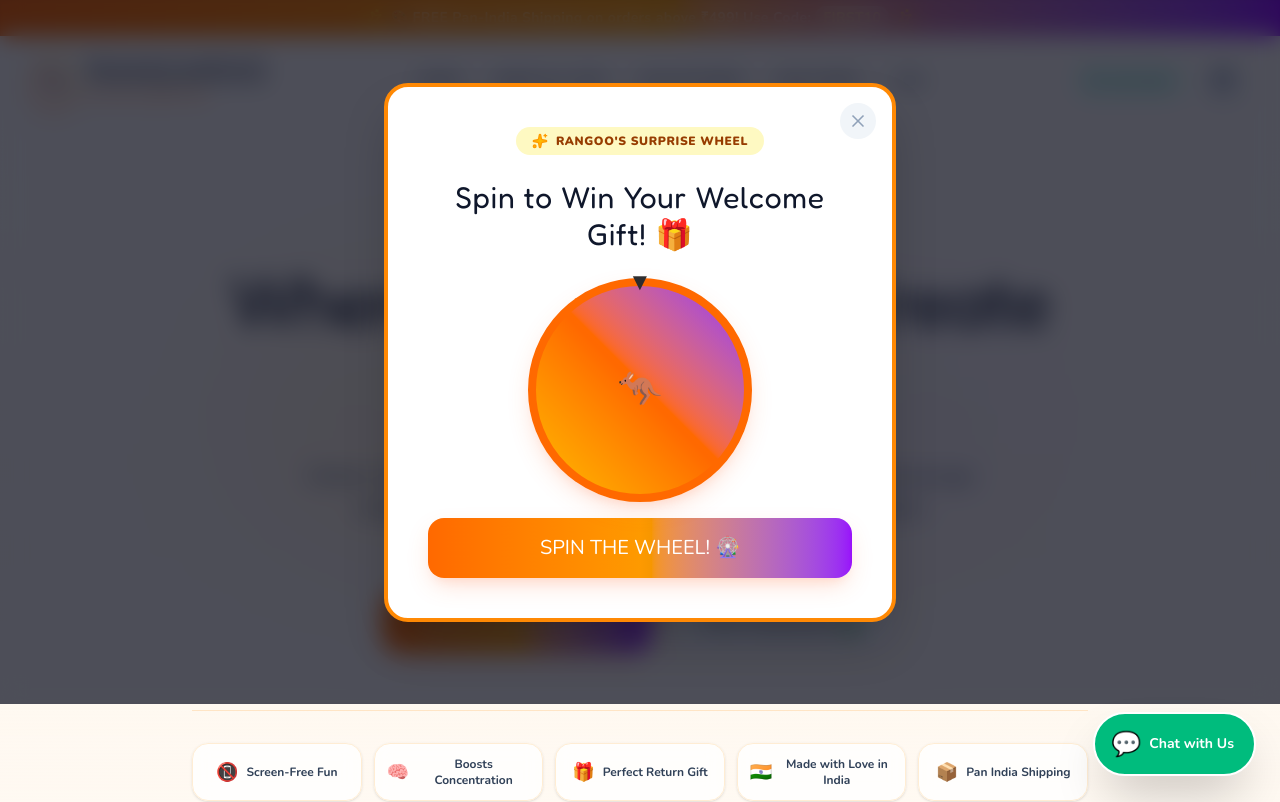
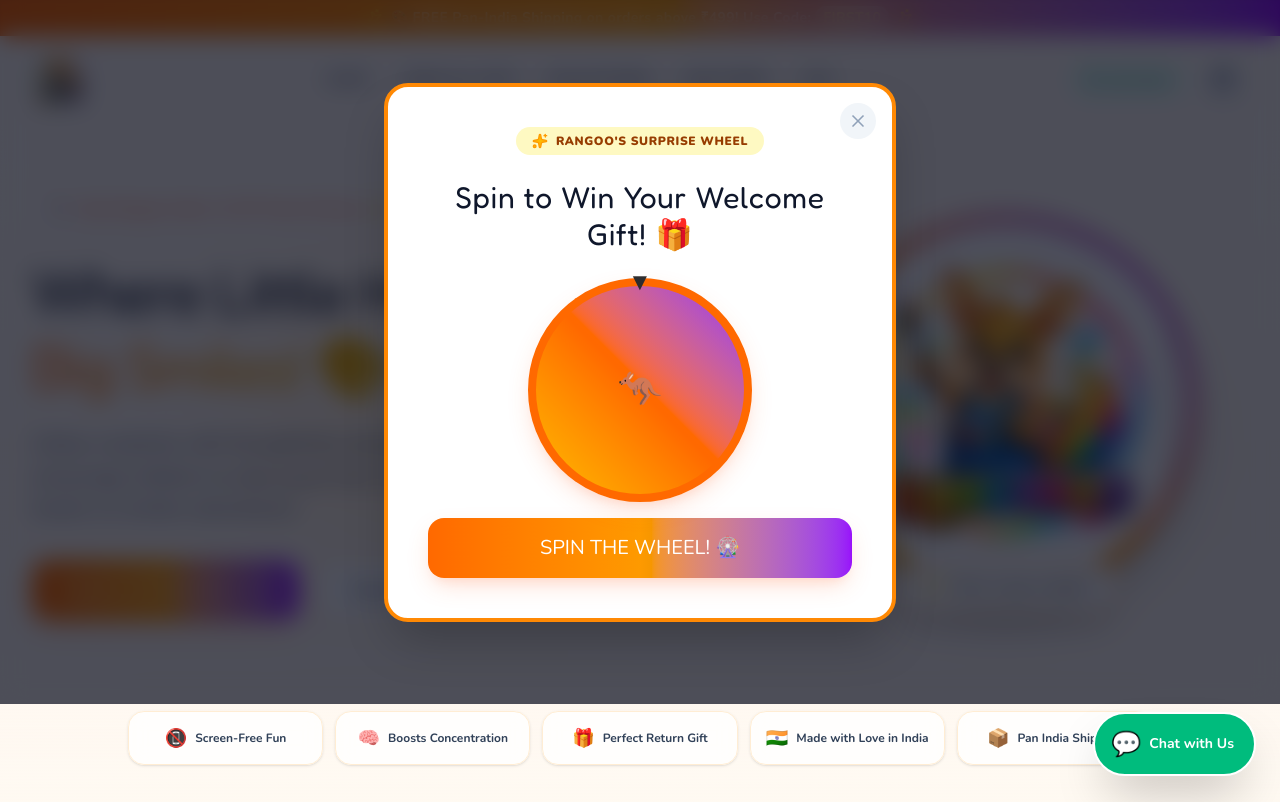
Before and after one commit to kirit0007/rangaroo, a Next.js app: page / in a window 1280 px wide. Shown: the top 802 px of the page. Built offline with nearby package versions, Linux system fonts and the light colour scheme.

Commit message:
Integrate official high-res Rangoo Kangaroo Mascot & Logo image across Navbar and Hero Section

```diff
--- a/app/(storefront)/page.tsx
+++ b/app/(storefront)/page.tsx
@@ -1,6 +1,7 @@
 'use client';
 
 import Link from 'next/link';
+import Image from 'next/image';
 import { Sparkles, ArrowRight, ShieldCheck, Heart, Award, Gift, Palette, Smile, Star } from 'lucide-react';
 import ProductCard from '@/components/product/ProductCard';
 import ReturnGiftCalculator from '@/components/shared/ReturnGiftCalculator';
@@ -27,11 +28,16 @@
       {/* Gamified Conversion Spin Wheel */}
       <SpinWheelModal />
 
-      {/* 1. HERO SECTION */}
+      {/* 1. HERO SECTION WITH OFFICIAL MASCOT LOGO */}
       <section className="relative pt-8 pb-16 md:pt-16 md:pb-24 bg-gradient-to-b from-[#FFF9F2] via-orange-50/50 to-[#FFF9F2]">
         <div className="absolute top-10 left-1/2 -translate-x-1/2 w-[800px] h-[400px] bg-gradient-to-r from-orange-400/20 via-yellow-300/20 to-purple-400/20 rounded-full blur-3xl -z-10 pointer-events-none" />
 
-        <div className="max-w-7xl mx-auto px-4 sm:px-6 lg:px-8 text-center relative">
+        <div className="max-w-7xl mx-auto px-4 sm:px-6 lg:px-8 relative">
+
+          <div className="grid grid-cols-1 lg:grid-cols-12 gap-10 items-center">
+
+            {/* Left Content */}
+            <div className="lg:col-span-7 text-center lg:text-left">
 
               <div className="inline-flex items-center gap-2 bg-white/90 backdrop-blur-md px-4 py-2 rounded-full border border-orange-200 shadow-sm text-xs md:text-sm font-bold text-orange-600 mb-6 animate-float">
                 <span className="text-base">🦘</span>
@@ -39,15 +45,15 @@
                 <Sparkles className="w-4 h-4 text-amber-500 fill-amber-400" />
               </div>
 
-          <h1 className="font-heading text-4xl sm:text-6xl lg:text-7xl text-slate-900 tracking-tight leading-tight max-w-4xl mx-auto">
+              <h1 className="font-heading text-4xl sm:text-6xl lg:text-6xl text-slate-900 tracking-tight leading-tight">
                 Where Little Hands Create <span className="gradient-text-orange inline-block">Big Smiles! 🎨</span>
               </h1>
 
-          <p className="mt-6 text-base sm:text-xl text-slate-600 max-w-2xl mx-auto font-medium leading-relaxed">
+              <p className="mt-6 text-base sm:text-xl text-slate-600 font-medium leading-relaxed max-w-xl mx-auto lg:mx-0">
                 Unbox creativity with thoughtfully designed DIY Paint Kits that encourage children to step away from screens and enjoy hands-on artistic adventures!
               </p>
 
-          <div className="mt-8 flex flex-col sm:flex-row items-center justify-center gap-4">
+              <div className="mt-8 flex flex-col sm:flex-row items-center justify-center lg:justify-start gap-4">
                 <Link
                   href="/products"
                   className="w-full sm:w-auto bg-gradient-to-r from-orange-500 via-amber-500 to-purple-600 hover:opacity-95 text-white font-heading text-lg px-8 py-4 rounded-2xl shadow-fun flex items-center justify-center gap-3 group transition-all transform hover:-translate-y-0.5"
@@ -64,7 +70,34 @@
                 </Link>
               </div>
 
-          <div className="mt-14 pt-8 border-t border-orange-200/60 grid grid-cols-2 md:grid-cols-5 gap-3 max-w-4xl mx-auto">
+            </div>
+
+            {/* Right Mascot Hero Card */}
+            <div className="lg:col-span-5 flex justify-center relative">
+              <div className="relative w-72 h-72 sm:w-96 sm:h-96 rounded-full bg-gradient-to-tr from-amber-400 via-orange-400 to-purple-500 p-3 shadow-2xl flex items-center justify-center group">
+                <div className="w-full h-full bg-white rounded-full flex items-center justify-center p-6 shadow-inner overflow-hidden relative">
+                  <Image
+                    src="/rangoo.png"
+                    alt="Rangoo Kangaroo Mascot - Rangaroo DIY Paint Kits"
+                    width={360}
+                    height={360}
+                    className="w-full h-full object-contain drop-shadow-2xl animate-float group-hover:scale-105 transition-transform duration-500"
+                    priority
+                  />
+                </div>
+
+                {/* Floating Badge overlay */}
+                <div className="absolute -bottom-4 bg-white/90 backdrop-blur-md px-6 py-2.5 rounded-full border-2 border-orange-300 shadow-xl flex items-center gap-2">
+                  <span className="text-xl">✨</span>
+                  <span className="font-heading text-sm text-slate-900">Paint. Create. Imagine.</span>
+                </div>
+              </div>
+            </div>
+
+          </div>
+
+          {/* Trust Badges Bar */}
+          <div className="mt-14 pt-8 border-t border-orange-200/60 grid grid-cols-2 md:grid-cols-5 gap-3 max-w-5xl mx-auto">
             {[
               { icon: '📵', title: 'Screen-Free Fun' },
               { icon: '🧠', title: 'Boosts Concentration' },
--- a/components/layout/Navbar.tsx
+++ b/components/layout/Navbar.tsx
@@ -2,6 +2,7 @@
 
 import { useState, useEffect } from 'react';
 import Link from 'next/link';
+import Image from 'next/image';
 import { ShoppingBag, Menu, X, Sparkles, PhoneCall } from 'lucide-react';
 import { useCartStore } from '@/store/cartStore';
 
@@ -29,23 +30,20 @@
       </div>
 
       {/* Main Sticky Navbar */}
-      <header className={`sticky top-0 z-40 transition-all duration-300 ${isScrolled ? 'glass-nav py-3 shadow-md' : 'bg-[#FFF9F2] py-5'}`}>
+      <header className={`sticky top-0 z-40 transition-all duration-300 ${isScrolled ? 'glass-nav py-2.5 shadow-md' : 'bg-[#FFF9F2] py-4'}`}>
         <div className="max-w-7xl mx-auto px-4 sm:px-6 lg:px-8 flex items-center justify-between">
 
-          {/* Brand Logo */}
-          <Link href="/" className="flex items-center gap-3 group">
-            <div className="w-11 h-11 rounded-2xl bg-gradient-to-tr from-orange-500 to-yellow-400 p-0.5 shadow-fun group-hover:scale-105 transition-transform">
-              <div className="w-full h-full bg-white rounded-[14px] flex items-center justify-center text-2xl">
-                🦘
-              </div>
-            </div>
-            <div>
-              <span className="font-heading text-2xl md:text-3xl text-slate-900 tracking-wide block leading-none group-hover:text-orange-500 transition-colors">
-                RANGAROO
-              </span>
-              <span className="text-[10px] font-bold text-orange-500 tracking-wider uppercase block mt-0.5">
-                DIY Art & Craft Kits
-              </span>
+          {/* Brand Logo with Official Mascot Badge */}
+          <Link href="/" className="flex items-center gap-2 group">
+            <div className="relative hover:scale-105 transition-transform duration-300">
+              <Image
+                src="/logo.png"
+                alt="Rangaroo - Where Creativity Comes to Life!"
+                width={180}
+                height={60}
+                className="h-12 md:h-14 w-auto object-contain drop-shadow-sm"
+                priority
+              />
             </div>
           </Link>
 
@@ -74,7 +72,7 @@
               href="https://wa.me/918793687379?text=Hi! I need help with an order on Rangaroo"
               target="_blank"
               rel="noopener noreferrer"
-              className="hidden lg:flex items-center gap-2 bg-emerald-50 text-emerald-700 border border-emerald-200 px-3 py-2 rounded-2xl text-xs font-bold hover:bg-emerald-100 transition-all"
+              className="hidden lg:flex items-center gap-2 bg-emerald-50 text-emerald-700 border border-emerald-200 px-3.5 py-2 rounded-2xl text-xs font-bold hover:bg-emerald-100 transition-all"
             >
               <PhoneCall className="w-3.5 h-3.5" />
               <span>Need Help?</span>
```
Also changed, not shown: public/logo.png (added), public/rangoo.png (added). Lines whose indentation alone changed are shown as unchanged.
